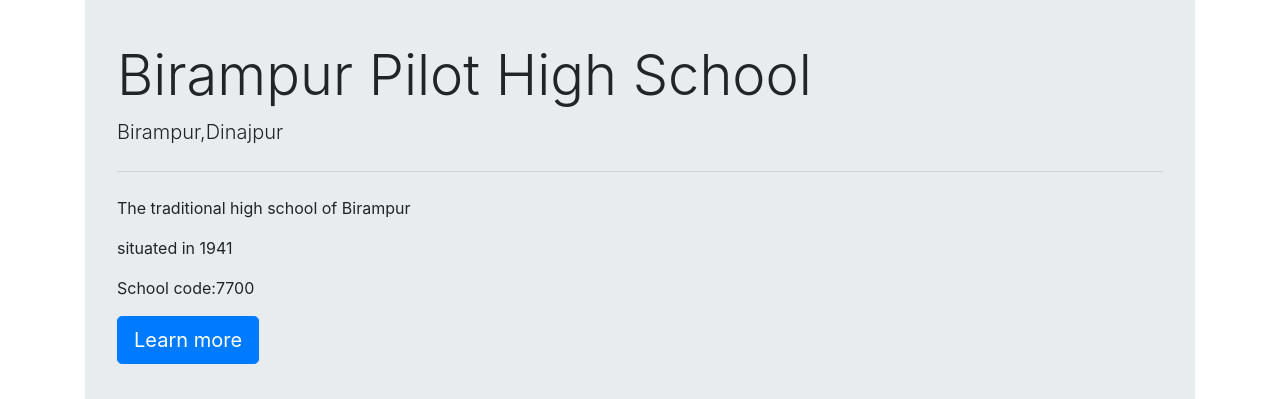
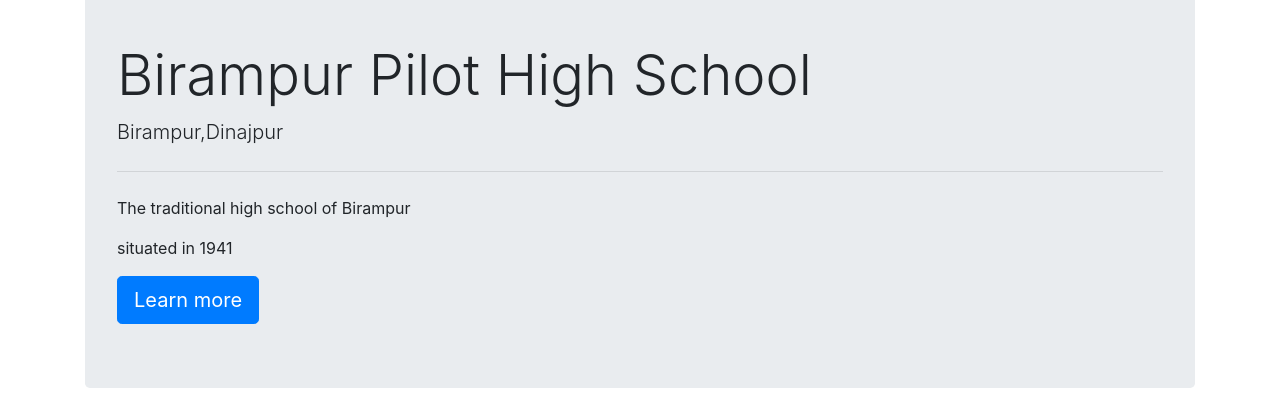
Before and after one commit to MdTanvirulAlam/BPHSchool, a plain HTML site: page index.html in a window 1280 px wide. Shown: the part 102-501 px from the top of the page. Drawn offline with nearby package versions, Linux system fonts and the light colour scheme.

Commit message:
Update index.html

```diff
--- a/index.html
+++ b/index.html
@@ -76,7 +76,6 @@
   <hr class="my-4">
   <p>The traditional high school of Birampur</p>
   <p>situated in 1941</p>
-  <p>School code:7700 </p>
   <a class="btn btn-primary btn-lg" href="" role="button">Learn more</a>
 </div>
 </div>
```
